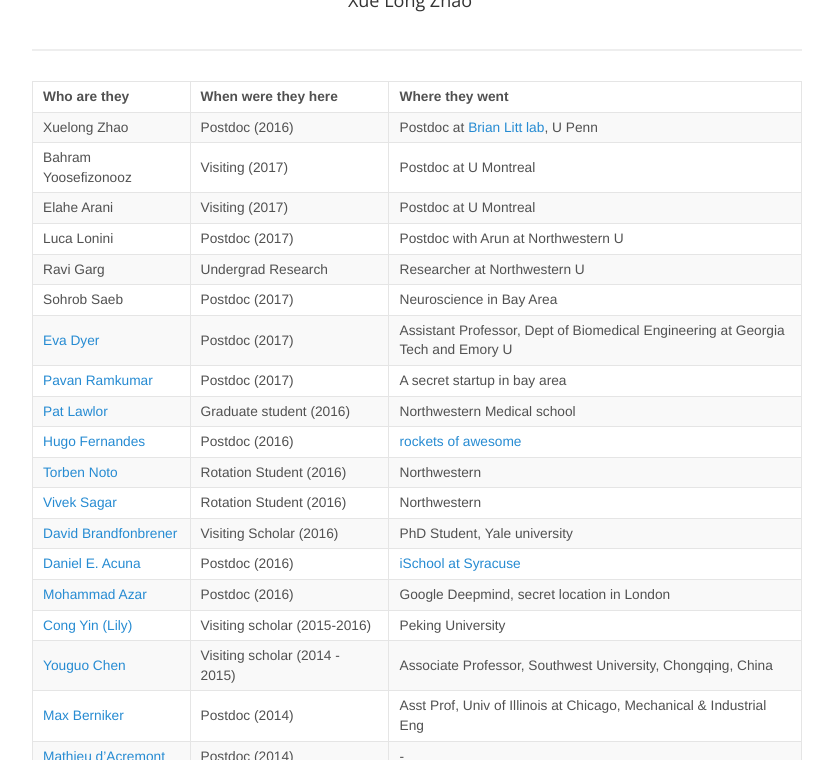
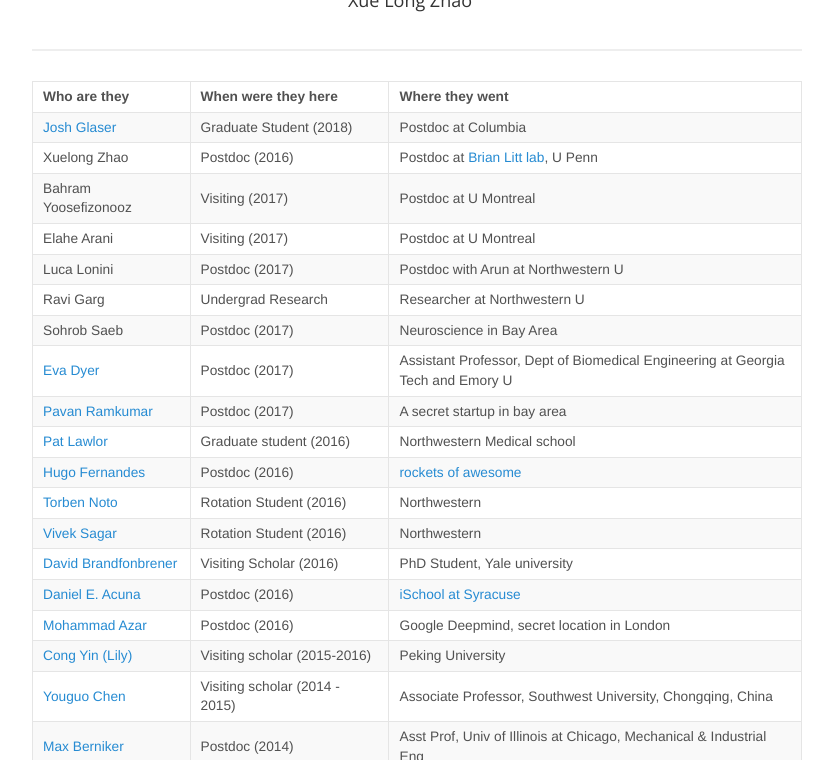
Before and after one commit to KordingLab/KordingLab.github.io, a Jekyll site: the page built from people.md, in a window 1280 px wide and 900 px high, scrolled down 4085 px, cut to the strip 140-900 px from the top of the window. Shown: the whole strip, without its empty margins (223-1056 px from the left). Built offline with Jekyll 4.4.1, drawn with Linux system fonts in a browser that asks for light colours; nearby versions of some CDN libraries; comment, search, counter and statistics services are not loaded.

Commit message:
alumni update

```diff
--- a/people.md
+++ b/people.md
@@ -46,6 +46,7 @@ permalink: /people/
 
 | Who are they | When were they here | Where they went |
 | :------------- |:-------------| :-----------|
+| [Josh Glaser](https://jglaser2.github.io) | Graduate Student (2018) | Postdoc at Columbia
 | Xuelong Zhao | Postdoc (2016) | Postdoc at [Brian Litt  lab](http://littlab.seas.upenn.edu/), U Penn
 | Bahram Yoosefizonooz | Visiting (2017) | Postdoc at U Montreal
 | Elahe Arani | Visiting (2017) | Postdoc at U Montreal
```
